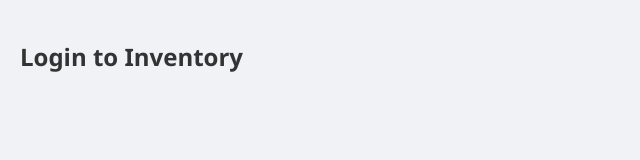
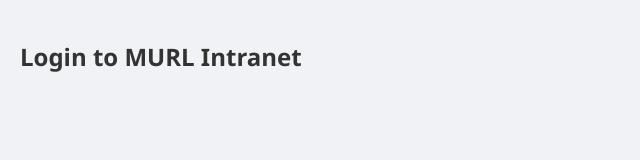
Before and after one commit to Sunil896/inventory-app, a plain HTML site: page index.html in a window 1280 px wide. Shown: the whole page, without its empty margins (0-640 px from the left). Drawn offline with nearby package versions, Linux system fonts and the light colour scheme.

Commit message:
Update index.html

```diff
--- a/index.html
+++ b/index.html
@@ -9,7 +9,7 @@
 </head>
 <body>
   <div id="loginSection">
-    <h2>Login to Inventory</h2>
+    <h2>Login to MURL Intranet</h2>
     <div id="g_id_onload"
          data-client_id="1073605638128-0lnmgnt0ijrbaol9llc8hkp1pjkoairc.apps.googleusercontent.com"
          data-callback="handleCredentialResponse"></div>
```
